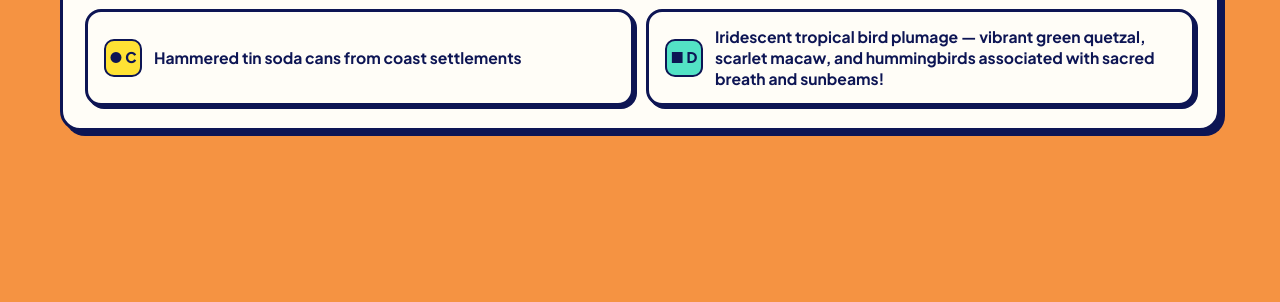
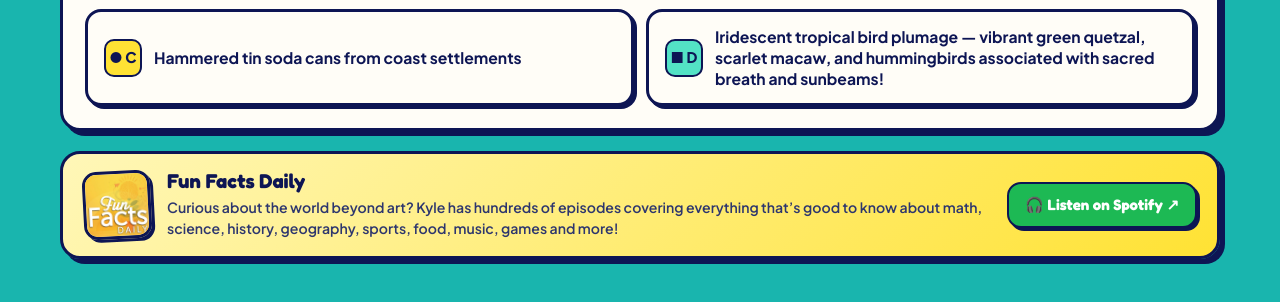
Before and after one commit to funfactsdailypod/Art-Smart, a plain HTML site: page public/index.html in a window 1280 px wide. Shown: the part 878-1180 px from the top of the page. Before the commit the page ends 1075 px from the top, so only its background shows below. Drawn offline with Linux system fonts and the light colour scheme.

Commit message:
Add files via upload

```diff
--- a/public/css/styles.css
+++ b/public/css/styles.css
@@ -47,7 +47,7 @@ body {
   margin: 0;
   font-family: var(--font-body);
   color: var(--ink);
-  background-color: #f59342;
+  background-color: #19b5ae;
   min-height: 100vh;
   line-height: 1.5;
   -webkit-font-smoothing: antialiased;
@@ -95,8 +95,8 @@ textarea {
   inset: 0;
   z-index: 0;
   pointer-events: none;
-  background-color: #f59342;
-  background-image: url('../images/memphis-wave-bg.jpg');
+  background-color: #19b5ae;
+  background-image: url('../images/memphis-wave-bg.jpg?v=5');
   background-size: 100% 100%;
   background-position: center;
   background-repeat: no-repeat;
@@ -209,7 +209,7 @@ textarea {
 
 .header-wave-accent {
   height: 10px;
-  background-image: url('../images/memphis-wave-bg.jpg');
+  background-image: url('../images/memphis-wave-bg.jpg?v=5');
   background-size: 100% auto;
   background-position: center;
   background-repeat: no-repeat;
@@ -449,7 +449,7 @@ textarea {
 .main-stage {
   position: relative;
   z-index: 2;
-  padding: 20px 0 46px;
+  padding: 20px 0 88px;
 }
 
 .tab-panel {
@@ -2352,6 +2352,81 @@ textarea {
   margin-bottom: 12px;
 }
 
+/* Fun Facts Daily Sister-Podcast Discovery Button */
+.ffd-promo-wrap {
+  margin-top: 8px;
+}
+
+.ffd-promo-btn {
+  display: flex;
+  align-items: center;
+  gap: 16px;
+  padding: 16px 20px;
+  border-radius: var(--radius);
+  border: var(--border);
+  background: linear-gradient(135deg, #FFF7B8 0%, #FFE234 100%);
+  box-shadow: var(--shadow);
+  text-decoration: none;
+  color: var(--ink);
+  transition: transform 0.12s ease, box-shadow 0.12s ease, background 0.14s ease;
+}
+
+.ffd-promo-btn:hover {
+  transform: translate(-2px, -2px);
+  box-shadow: 7px 7px 0 var(--ink);
+  background: linear-gradient(135deg, #FFFDF0 0%, #FFE234 100%);
+}
+
+.ffd-promo-btn:active {
+  transform: translate(2px, 2px);
+  box-shadow: 3px 3px 0 var(--ink);
+}
+
+.ffd-promo-logo {
+  width: 68px;
+  height: 68px;
+  border-radius: 14px;
+  border: var(--border);
+  box-shadow: var(--shadow-sm);
+  object-fit: cover;
+  flex-shrink: 0;
+  transform: rotate(-3deg);
+}
+
+.ffd-promo-copy {
+  display: flex;
+  flex-direction: column;
+  gap: 4px;
+  flex: 1;
+  min-width: 0;
+}
+
+.ffd-promo-title {
+  font-family: var(--font-display);
+  font-size: 1.25rem;
+  line-height: 1.15;
+}
+
+.ffd-promo-sub {
+  font-size: 0.88rem;
+  font-weight: 600;
+  color: var(--ink-soft);
+}
+
+.ffd-promo-cta {
+  padding: 10px 16px;
+  border-radius: 14px;
+  border: var(--border-thin);
+  background: #1DB954;
+  color: #FFFFFF;
+  font-family: var(--font-display);
+  font-weight: 700;
+  font-size: 0.94rem;
+  white-space: nowrap;
+  box-shadow: var(--shadow-sm);
+  flex-shrink: 0;
+}
+
 /* Responsive Breakpoints */
 @media (max-width: 900px) {
   .group-setup-grid {
@@ -2408,4 +2483,14 @@ textarea {
     flex-direction: column;
     align-items: stretch;
   }
-}
+
+  .ffd-promo-btn {
+    flex-direction: column;
+    align-items: flex-start;
+  }
+
+  .ffd-promo-cta {
+    width: 100%;
+    text-align: center;
+  }
+}
--- a/public/index.html
+++ b/public/index.html
@@ -664,6 +664,28 @@
         </div>
       </div>
     </section>
+
+    <!-- Fun Facts Daily Sister-Podcast Discovery Button -->
+    <footer class="ffd-promo-wrap" aria-label="Discover Fun Facts Daily Podcast">
+      <a
+        id="ffdSpotifyPromoBtn"
+        class="ffd-promo-btn"
+        href="https://open.spotify.com/show/6Zc3C8l4L3AAdEKIkjpIOY?si=60a826920be346c6"
+        target="_blank"
+        rel="noopener noreferrer"
+      >
+        <img
+          src="images/fun-facts-daily-cover.jpg"
+          alt="Fun Facts Daily podcast logo"
+          class="ffd-promo-logo"
+        />
+        <span class="ffd-promo-copy">
+          <strong class="ffd-promo-title">Fun Facts Daily</strong>
+          <span class="ffd-promo-sub">Curious about the world beyond art? Kyle has hundreds of episodes covering everything that’s good to know about math, science, history, geography, sports, food, music, games and more!</span>
+        </span>
+        <span class="ffd-promo-cta">🎧 Listen on Spotify ↗</span>
+      </a>
+    </footer>
   </main>
 
   <!-- Floating Scroll Quick-Jump Control -->
```
Also changed, not shown: public/sw.js (+4 -3 lines), public/images/fun-facts-daily-cover.jpg (added), public/images/memphis-wave-bg.jpg.
